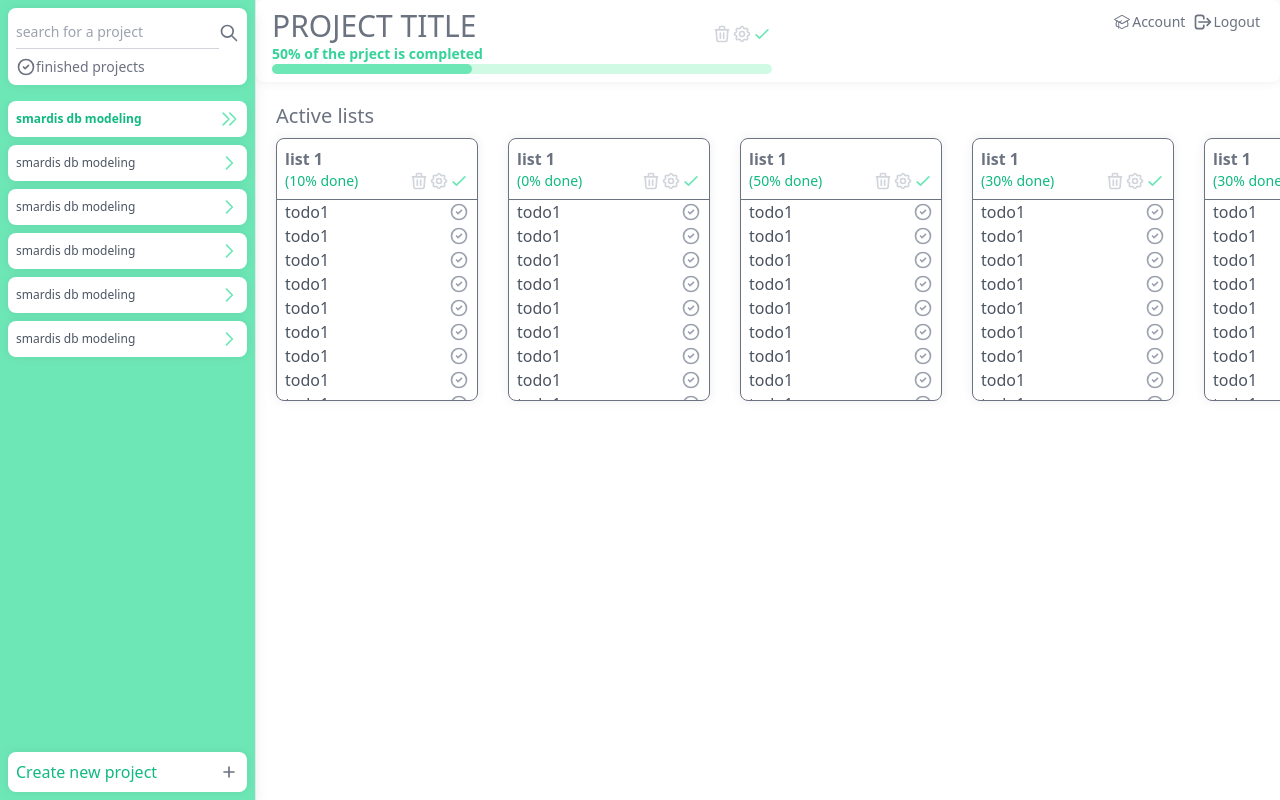
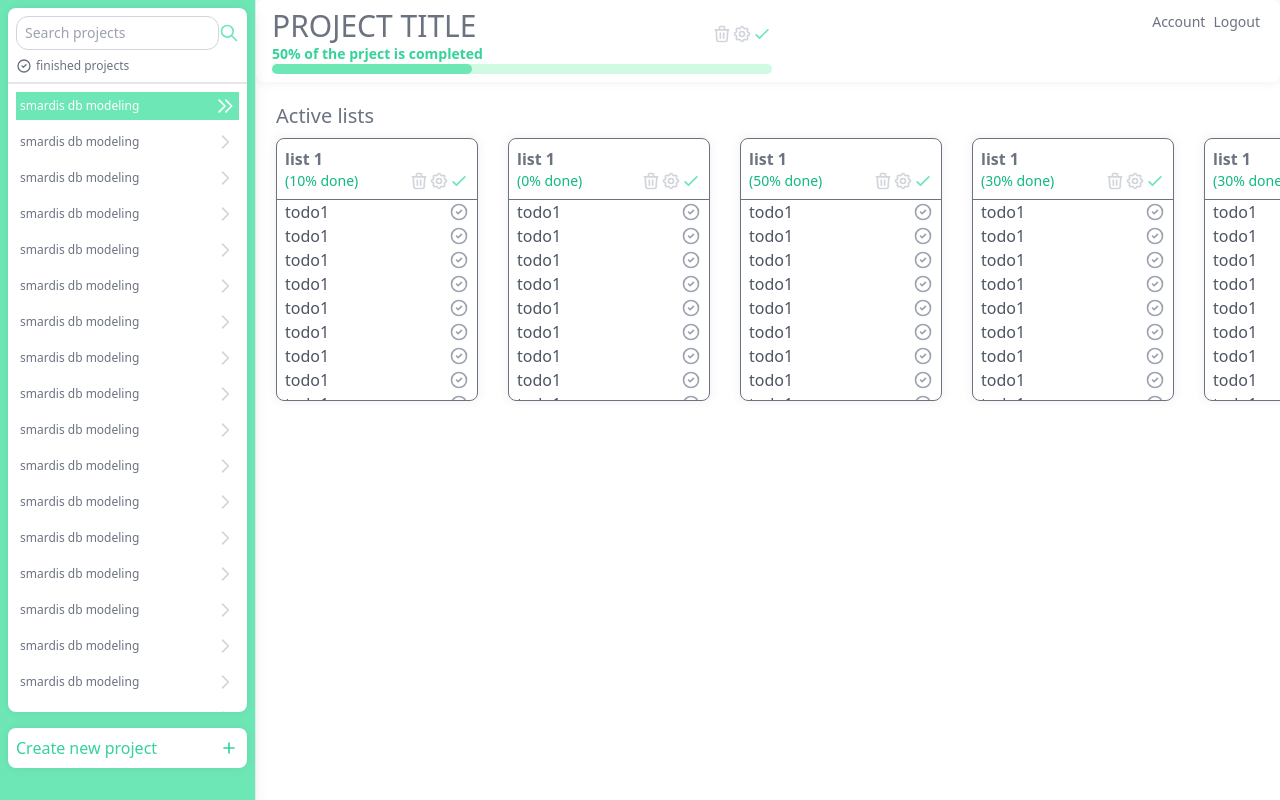
Before and after one commit to Saidfatah/EleqouentDo, a React (Create React App) app: page /account in a window 1280 px wide. Built offline with nearby package versions, Linux system fonts and the light colour scheme; what tailwind-heropatterns would draw is missing.

Commit message:
fixed side bar scrooling issue , and refined its styles

```diff
--- a/src/components/Projects/CreateProject.js
+++ b/src/components/Projects/CreateProject.js
@@ -1,9 +1,11 @@
 import React,{useState,useEffect} from 'react'
 import ModalCenter from '../layout/ModalCenter'
+import Input from '../common/Input'
 import { eventsService} from '../../rxjs/ModalService';
 
 const CreateProject = () => {
     const [isModalVisible, setisModalVisible] = useState(false)
+    const [title, settitle] = useState("")
 
     useEffect(() => {
         let subscription = eventsService.getEventNotification().subscribe((eventNotification) =>
@@ -20,11 +22,8 @@ const CreateProject = () => {
     return (
     <ModalCenter {...{ isModalVisible, setisModalVisible}} >
              <h1>heyy</h1>
-             <h1>heyy</h1>
-             <h1>heyy</h1>
-             <h1>heyy</h1>
-             <h1>heyy</h1>
-             <h1>heyy</h1>
+             <Input value={title} setValue={settitle} placeholder="Project title" />
+             <Input placeholder="estimated time" />
     </ModalCenter>
     )
 }
--- a/src/components/Projects/ProjectLink.js
+++ b/src/components/Projects/ProjectLink.js
@@ -10,13 +10,22 @@ const ProjectLink = ({project,index,selected,setselectedIndex}) => {
        console.log({title})
   }
 
-  return <button className=" w-full mb-2  " onClick={onclick} >
-    <CardFrame padding={true} >
-      <div className="flex flex-row items-center justify-between  " >
-           <h1 className={"text-xs  "+(selected?"text-green-500  font-bold ":"text-gray-600 ")} >{title} </h1>
-           <Icon name={selected?"arrow_right-double":"arrow_right-single"} color="text-green-300"  hoverColor="text-green-500" />
+  return <button className=" w-full mb-2 group  " onClick={onclick} >
+      <div className={"flex flex-row items-center justify-between   p-1 "+(selected?"bg-green-300 ":"group-hover:bg-green-200")} >
+           <h1
+              className={"text-xs  "+(
+                selected
+                ?"text-white   "
+                :" text-gray-500  ")
+                } >
+             {title}
+            </h1>
+           <Icon
+           name={selected?"arrow_right-double":"arrow_right-single"}
+           gorupHover={true}
+           color={selected?"text-white":"text-gray-300"}
+           hoverColor={selected?"text-white" :"text-green-300"}/>
       </div>
-    </CardFrame>
   </button>
 
 }
--- a/src/components/Projects/ProjectsSeacrhableList.js
+++ b/src/components/Projects/ProjectsSeacrhableList.js
@@ -14,7 +14,22 @@ const projects=[
     project("smardis db modeling"),
     project("smardis db modeling"),
     project("smardis db modeling"),
-    project("smardis db modeling")
+    project("smardis db modeling"),
+    project("smardis db modeling"),
+    project("smardis db modeling"),
+    project("smardis db modeling"),
+    project("smardis db modeling"),
+    project("smardis db modeling"),
+    project("smardis db modeling"),
+    project("smardis db modeling"),
+    project("smardis db modeling"),
+    project("smardis db modeling"),
+    project("smardis db modeling"),
+    project("smardis db modeling"),
+    project("smardis db modeling"),
+    project("smardis db modeling"),
+
+
 ]
 
 const ProjectsSeacrhableList = () => {
@@ -28,51 +43,59 @@ const ProjectsSeacrhableList = () => {
      const revealCreateProjectModal =e=>{
         eventsService.sendEvent('REVEAL_MODAL',true);
      }
+
+
+
      const scrollBarStye=`
      scrollbar
      scrollbar-thin
-     hover:scrollbar-thumb-green-500
-     scrollbar-thumb-green-400
+     hover:scrollbar-thumb-gray-300
+     scrollbar-thumb-gray-200
      scrollbar-track-gray-0
      `
-
      const iconName = finished?"check_circle_full" : "check_circle_empty"
      const checkIconColor= !finished?"text-gray-500":"text-green-300"
      const checkIconHoverColor= !finished?"text-gray-600":"text-green-400"
 
      return (
-        <div   className="w-full h-full  flex flex-col " >
+        <div   className="w-full h-full  flex flex-col  justify-between flex-grow: 1 " >
 
-               <div className="w-full   mb-2 p-2" >
-                    <CardFrame padding={true} >
+            <div style={{maxHeight:"90%"}} className="p-2 " >
+               <CardFrame   ovrride='w-full h-full    '    >
+                    <div  className="w-full h-full  flex flex-col     " >
+                         <div className="border-b-2 border-gray-200 pb-2 p-2 "  >
                               <div className="flex flex-row justify-between items-center mb-2 " >
-                                <Input {...{value:searchText,setValue:setsearchText}}  />
+                                     <Input {...{value:searchText,setValue:setsearchText,placeholder:"Search projects"}}  />
                                      <button>
-                                   <Icon name="search" color="text-gray-500" hoverColor="text-green-300" />
+                                        <Icon name="search" color="text-green-300" hoverColor="text-green-500" />
                                      </button>
                               </div>
                               <button className="flex flex-row items-center" onClick={setFinishedFilter} >
-                               <Icon name={iconName} color={checkIconColor} hoverColor={checkIconHoverColor} />
-                               <p className={"text-gray-500 text-sm "+checkIconColor} >finished projects</p>
+                                    <Icon name={iconName} size="h-4 w-4" color={checkIconColor} hoverColor={checkIconHoverColor} />
+                                    <p className={"text-gray-500 text-xs ml-1 "+checkIconColor} >finished projects</p>
                               </button>
+                         </div>
+
+                         <div   className={" w-full  overflow-y-auto  p-2    "+scrollBarStye} >
+                                 { projects.map((p,index)=> <ProjectLink key={index} project={p} setselectedIndex={setselectedIndex} index={index} selected={selectedIndex===index} />)  }
+                        </div>
+                    </div>
               </CardFrame>
             </div>
 
 
-            <div className={"flex-1 w-full  overflow-y-auto  px-2  "+scrollBarStye} >
-                 { projects.map((p,index)=> <ProjectLink key={index} project={p} setselectedIndex={setselectedIndex} index={index} selected={selectedIndex===index} />)  }
+
+
+
+             <div className="flex-auto   p-2 " >
+                <button onClick={revealCreateProjectModal} className="w-full  group " >
+                    <CardFrame padding={true} ovrride="flex flex-row justify-between items-center  group-hover:shadow-lg  " >
+                                <p className="text-green-400   group-hover:text-green-600 " >Create new project</p>
+                                <Icon name={"plus"} gorupHover={true}  color={"text-green-400"} hoverColor={"text-green-500"} />
+                    </CardFrame>
+                </button>
             </div>
 
-            <div>
-                <div className="p-2" >
-                    <CardFrame padding={true} >
-                         <button onClick={revealCreateProjectModal} className="w-full flex flex-row justify-between items-center" >
-                                <p className="text-green-500" >Create new project</p>
-                                <Icon name={"plus"} color={checkIconColor} hoverColor={checkIconHoverColor} />
-                         </button>
-                    </CardFrame>
-               </div>
-            </div>
 
         </div>
      )
--- a/src/components/common/Icon.js
+++ b/src/components/common/Icon.js
@@ -1,15 +1,16 @@
 import React from 'react'
 
-const Icon = ({name,color,hoverColor}) => {
+const Icon = ({name,color,hoverColor,size,gorupHover}) => {
 
     if(name === null || name ==="") return null
 
     let IconSvg=null
     let COLOR=color || "text-gray-300"
     let COLOR_HOVER=hoverColor || "text-gray-400"
+    let SIZE=size || "h-5 w-5"
 
     const svgProps ={
-        className: "h-5 w-5  "+COLOR+" hover:"+COLOR_HOVER ,
+        className: SIZE+" "+COLOR+(gorupHover?" group-hover:"+COLOR_HOVER:" hover:"+COLOR_HOVER) ,
         xmlns    : "http://www.w3.org/2000/svg" ,
         fill     : "none" ,
         viewBox  : "0 0 24 24" ,
--- a/src/components/common/Input.js
+++ b/src/components/common/Input.js
@@ -1,6 +1,6 @@
 import React from 'react'
 
-const Input = ({value,setValue}) => {
+const Input = ({value,setValue,placeholder}) => {
     return (
         <input
         onChange={e=>{
@@ -8,8 +8,8 @@ const Input = ({value,setValue}) => {
             setValue(e.target.value)
         }}
         value={value}
-        className={" text-gray-500 text-sm border-gray-300 border-b focus:border-green-300 h-4  py-4 w-full outline-none "}
-        placeholder="search for a project"
+        className={" text-gray-500 text-sm border-gray-300 border rounded-xl pl-2 focus:border-green-300 h-4  py-4 w-full outline-none "}
+        placeholder={placeholder}
         />
     )
 }
--- a/src/components/common/Modal.js
+++ b/src/components/common/Modal.js
@@ -15,7 +15,7 @@ const Modal = ({children,isModalVisible,setisModalVisible,overlay,centered}) =>
        if(!overlay || overlay === undefined) return null
 
       return <div
-      className={"absolute  inset-0 bg-gray-700 opacity-30"}
+      className={"absolute  inset-0 bg-gray-700 opacity-30  animate-fade_in_fast "}
       onClick={closeOnOverlayClick} aria-hidden="true" >
 
       </div>
@@ -32,9 +32,13 @@ const Modal = ({children,isModalVisible,setisModalVisible,overlay,centered}) =>
    }
 
     return (
-    <div className="absolute z-50 w-full h-screen"  >
+    <div className="absolute z-50 w-full h-scree animate-fade_in "  >
       <div  className={"h-screen w-full flex items-center justify-center min-h-screen  "}>
-          <div id="body_wrapper" onClick={modalBodyClick} className={"z-40 h-screen w-full flex items-center justify-center min-h-screen "} >
+          <div
+          id="body_wrapper"
+          onClick={modalBodyClick}
+          className={"z-40 h-screen w-full flex items-center justify-center min-h-screen  animate-slide_down"}
+          >
              <CardFrame ovrride="w-1/2 h-50 p-4 ">
                <div  className="flex flex-col " >
                   <div className="self-end" >
--- a/tailwind.config.js
+++ b/tailwind.config.js
@@ -12,17 +12,34 @@ module.exports = {
        },
 
       animation: {
-        slide_down : 'slide_down .5s ease-in forwards',
+        slide_down : 'slide_down .3s ease-out forwards',
         slide_up : 'slide_up .5s ease-in forwards',
+        fade_in : 'fade_in .3s ease-in forwards',
+        fade_in_fast : 'fade_in_fast .1s ease-in forwards',
       },
       keyframes: {
+        fade_in_fast: {
+           '0%': { opacity: '0' },
+           '100%': { opacity: '.3' }
+        },
+        fade_in: {
+           '0%': { opacity: '0' },
+           '100%': { opacity: '1' }
+        },
         slide_up: {
            '0%': { height: '150px' },
            '100%': { height: '0px' }
         },
         slide_down: {
-           '0%': { height: '0px' },
-           '100%': { height: '150px' }
+           '0%': {
+             transform: 'translateY(-2%)',
+             animationTimingFunction: "cubic-bezier(0.8, 0, 1, 1)"
+           },
+           '100%': {
+              transform: 'translateY(0%)' ,
+              animationTimingFunction: "cubic-bezier(0, 0, 0.2, 1)"
+
+            }
         }
       },
 
```
Lines whose indentation alone changed are shown as unchanged.
